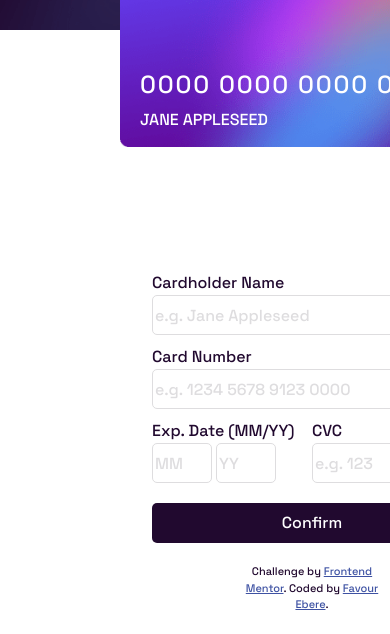
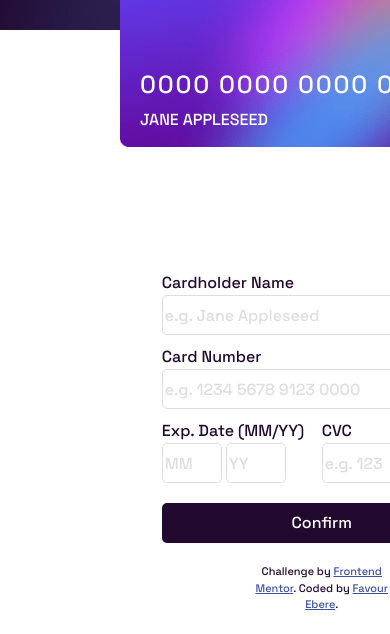
Before and after one commit to Loocee/frontend-interactive-details-challenge, a plain HTML site: page index.html in a window 390 px wide. Shown: the part 210-844 px from the top of the page. Drawn offline with nearby package versions, Linux system fonts and the light colour scheme.

Commit message:
Update irdstyles.css

```diff
--- a/irdstyles.css
+++ b/irdstyles.css
@@ -261,7 +261,7 @@ span{
   }
 
   body{
-    margin-left: 60%;
+    margin-left: 65%;
   }
 
   .logo{
```
